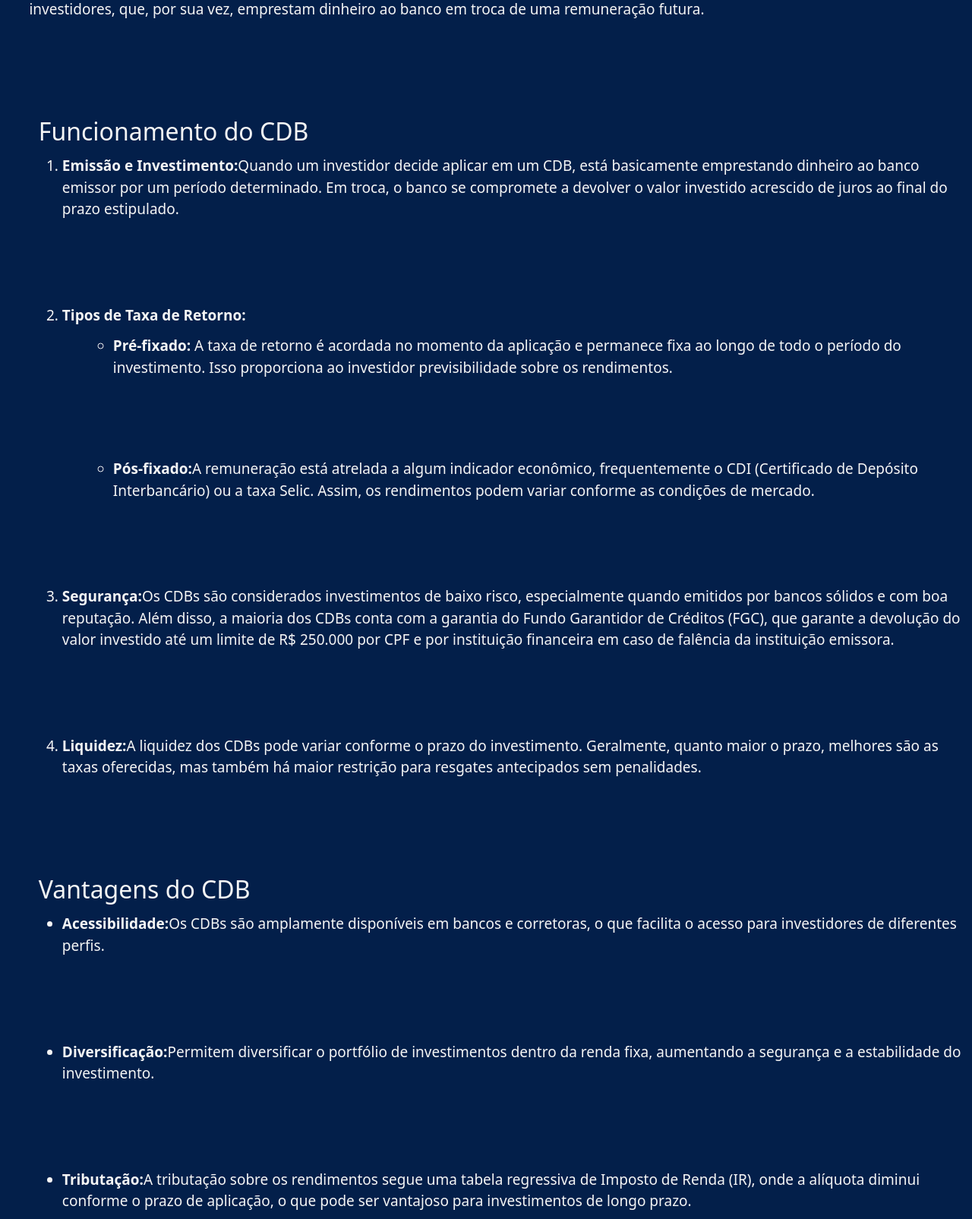
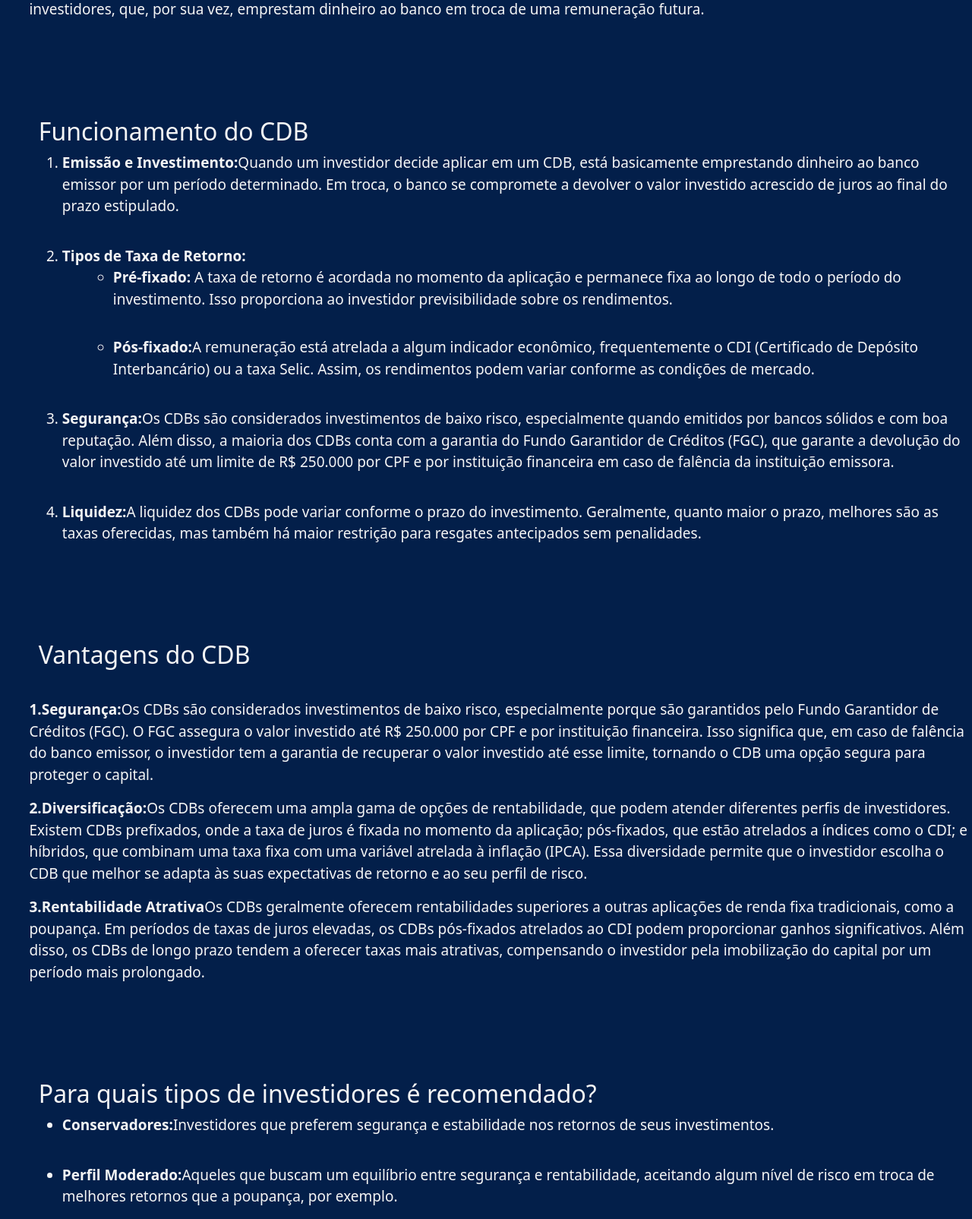
Before and after one commit to geancavalcante/Site_Investimento-Django-Python, a Django app: page / in a window 1280 px wide. Shown: the part 315-1920 px from the top of the page at 76% size. Run offline with Django 5.2, Linux system fonts and the light colour scheme.

Commit message:
first commit

```diff
--- a/publicao/static/css/index.css
+++ b/publicao/static/css/index.css
@@ -25,9 +25,7 @@ h3#h3{
 
 p,li{
     color: whitesmoke;
-    margin-top: 1%;
-    margin-bottom: 9%;
-
+    margin-bottom: 3%;
     margin-left: 3%;
     font-family: system-ui, -apple-system, BlinkMacSystemFont, 'Segoe UI', Roboto, Oxygen, Ubuntu, Cantarell, 'Open Sans', 'Helvetica Neue', sans-serif;
     font-size: 19px;
--- a/publicao/templates/index.html
+++ b/publicao/templates/index.html
@@ -45,14 +45,13 @@
 
             <div class="conteiner3">
                 <h2 id="h2">Vantagens do CDB</h2>
-                <ul>
-                    <li><Strong>Acessibilidade:</Strong>Os CDBs são amplamente disponíveis em bancos e corretoras, o que facilita o acesso para investidores de diferentes perfis.</li>
+            </div>
 
-                    <li><Strong>Diversificação:</Strong>Permitem diversificar o portfólio de investimentos dentro da renda fixa, aumentando a segurança e a estabilidade do investimento.</li>
+            <p><Strong>1.Segurança:</Strong>Os CDBs são considerados investimentos de baixo risco, especialmente porque são garantidos pelo Fundo Garantidor de Créditos (FGC). O FGC assegura o valor investido até R$ 250.000 por CPF e por instituição financeira. Isso significa que, em caso de falência do banco emissor, o investidor tem a garantia de recuperar o valor investido até esse limite, tornando o CDB uma opção segura para proteger o capital.</p>
 
-                    <li><Strong>Tributação:</Strong>A tributação sobre os rendimentos segue uma tabela regressiva de Imposto de Renda (IR), onde a alíquota diminui conforme o prazo de aplicação, o que pode ser vantajoso para investimentos de longo prazo.</li>
-                </ul>
-            </div>
+            <p><Strong>2.Diversificação:</Strong>Os CDBs oferecem uma ampla gama de opções de rentabilidade, que podem atender diferentes perfis de investidores. Existem CDBs prefixados, onde a taxa de juros é fixada no momento da aplicação; pós-fixados, que estão atrelados a índices como o CDI; e híbridos, que combinam uma taxa fixa com uma variável atrelada à inflação (IPCA). Essa diversidade permite que o investidor escolha o CDB que melhor se adapta às suas expectativas de retorno e ao seu perfil de risco.</p>
+
+            <p><Strong>3.Rentabilidade Atrativa</Strong>Os CDBs geralmente oferecem rentabilidades superiores a outras aplicações de renda fixa tradicionais, como a poupança. Em períodos de taxas de juros elevadas, os CDBs pós-fixados atrelados ao CDI podem proporcionar ganhos significativos. Além disso, os CDBs de longo prazo tendem a oferecer taxas mais atrativas, compensando o investidor pela imobilização do capital por um período mais prolongado.</p>
 
 
 
```
